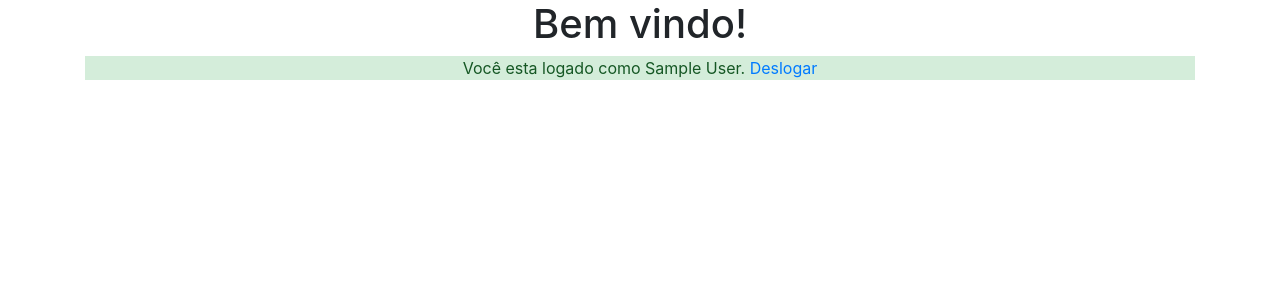
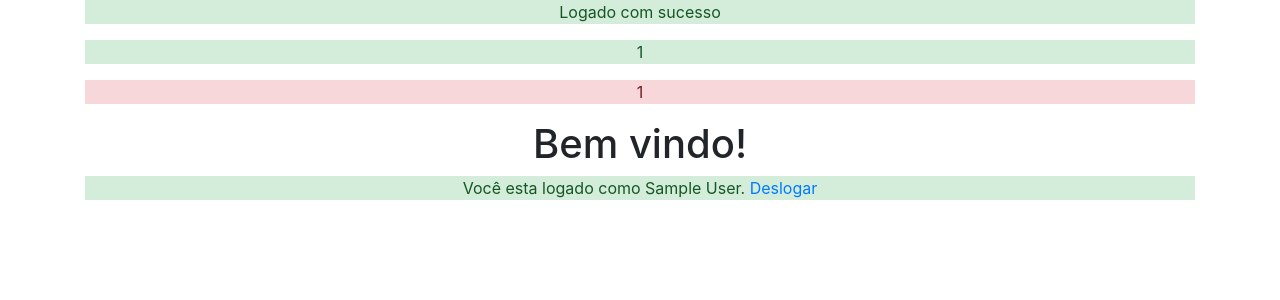
Before and after one commit to joaogularte/loja-php, a PHP site: page /index.php in a window 1280 px wide. Shown: the part 114-414 px from the top of the page. Run offline with PHP 8.4, Linux system fonts and the light colour scheme; the visitor is signed in with stand-in values (Sample User, id 1).

Commit message:
Adicionado session

```diff
--- a/index.php
+++ b/index.php
@@ -2,18 +2,24 @@
 <?php include 'templates/cabecalho.php';
       include 'logica-usuario.php';
 ?>
-<?php if(isset($_GET["login"]) && $_GET["login"] == true):?>
-    <p class="alert-success">Logado com sucesso</p>
+<?php if(isset($_SESSION["login"])):?>
+    <p class="alert-success"><?=$_SESSION["login"]?></p>
 <?php endif;?>
-<?php if(isset($_GET["logout"]) && $_GET["logout"] == true):?>
-    <p class="alert-success">Deslogado com sucesso</p>
-<?php endif;?>
-<?php if(isset($_GET["falhaDeSeguranca"]) && $_GET["falhaDeSeguranca"] == true):?>
-    <p class="alert-danger">Você não tem acesso!</p>
-<?php endif;?>
-<?php if(isset($_GET["login"]) && $_GET["login"]==false): ?>
-    <p class="alert-danger">Usuario ou senha invalido</p>
-<?php endif; ?>
+<?php if(isset($_SESSION["logout"])):?>
+    <p class="alert-success"><?=$_SESSION["logout"]?></p>
+<?php
+    unset($_SESSION["logout"]);
+    endif;?>
+<?php if(isset($_SESSION["danger"])):?>
+    <p class="alert-danger"><?=$_SESSION["danger"]?></p>
+<?php
+    unset($_SESSION["danger"]);
+    endif;?>
+<?php if(isset($_SESSION["error"])): ?>
+    <p class="alert-danger"><?=$_SESSION["error"]?></p>
+<?php
+    unsset($_SESSION["error"]);
+    endif; ?>
 
     <h1> Bem vindo!</h1>
 <?php if(usuarioEstaLogado()):?>
--- a/logica-usuario.php
+++ b/logica-usuario.php
@@ -8,7 +8,8 @@
 
     function verificaUsuario(){
         if(!usuarioEstaLogado()){
-            header("Location: index.php?falhaDeSeguranca=true");
+            $_SESSION["danger"] = "Você não tem acesso!";
+            header("Location: index.php");
             die();
         }
     }
@@ -23,5 +24,6 @@
 
     function logout(){
         session_destroy();
+        session_start();
     }
 ?>
--- a/login.php
+++ b/login.php
@@ -10,9 +10,11 @@
 
     if($usuario){
         logaUsuario($email);
-        header("Location: index.php?login=1");
+        $_SESSION["login"] = "Logado com sucesso";
+        header("Location: index.php");
     }else{
-        header("Location: index.php?login=0");
+        $_SESSION["error"] = "Usuario ou senha invalido";
+        header("Location: index.php");
     }
     die();
 ?>
--- a/logout.php
+++ b/logout.php
@@ -1,6 +1,7 @@
 <?php
     include 'logica-usuario.php';
     logout();
-    header("Location: index.php?logout=true");
+    $_SESSION["logout"] = "Deslogado com sucesso.";
+    header("Location: index.php");
     die();
 ?>
```
